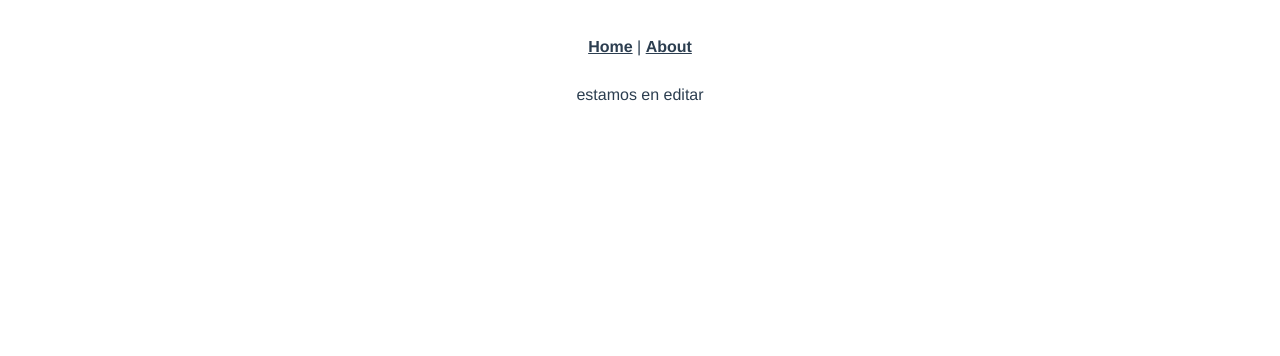
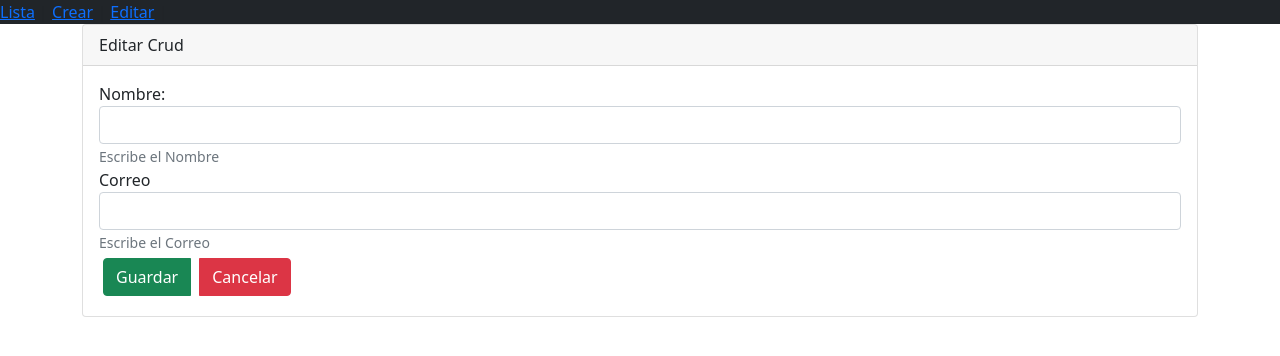
Before and after one commit to drokuas/crudPrueba, a Vue app: page /editar in a window 1280 px wide. Shown: the top 356 px of the page. Built offline with nearby package versions, Linux system fonts and the light colour scheme.

Commit message:
subir proyecto

```diff
--- a/public/index.html
+++ b/public/index.html
@@ -5,6 +5,7 @@
     <meta http-equiv="X-UA-Compatible" content="IE=edge">
     <meta name="viewport" content="width=device-width,initial-scale=1.0">
     <link rel="icon" href="<%= BASE_URL %>favicon.ico">
+    <link href="https://cdn.jsdelivr.net/npm/bootstrap@5.0.2/dist/css/bootstrap.min.css" rel="stylesheet" integrity="sha384-EVSTQN3/azprG1Anm3QDgpJLIm9Nao0Yz1ztcQTwFspd3yD65VohhpuuCOmLASjC" crossorigin="anonymous">
     <title><%= htmlWebpackPlugin.options.title %></title>
   </head>
   <body>
--- a/src/App.vue
+++ b/src/App.vue
@@ -1,12 +1,17 @@
 <template>
-  <nav>
-    <router-link to="/">Home</router-link> |
-    <router-link to="/about">About</router-link>
+  <nav class=" navbar-dark bg-dark">
+
+    <router-link to="/">Lista</router-link> |
+
+    <router-link to="/">Crear</router-link> |
+
+    <router-link to="/">Editar</router-link> |
+
   </nav>
   <router-view/>
 </template>
 
-<style>
+<!-- <style>
 #app {
   font-family: Avenir, Helvetica, Arial, sans-serif;
   -webkit-font-smoothing: antialiased;
@@ -27,4 +32,4 @@ nav a {
 nav a.router-link-exact-active {
   color: #42b983;
 }
-</style>
+</style> -->
--- a/src/components/Crear.vue
+++ /dev/null
@@ -1,14 +0,0 @@
-<template>
-    <div>
-        estamos en crear
-    </div>
-</template>
-
-<script>
-export default {
-  name: 'HelloWorld',
-  props: {
-    msg: String
-  }
-}
-</script>
--- /dev/null
+++ b/src/components/CrearCrud.vue
@@ -0,0 +1,61 @@
+<template>
+  <div class="container">
+      <div class="card">
+          <div class="card-header">
+              Crud
+          </div>
+          <div class="card-body">
+              <form v-on:submit.prevent="agregarRegistro">
+                  <div class="form-group">
+                      <label for="">Nombre: </label>
+                      <input type="text"
+                      class="form-control" name="nombre" v-model="registro.nombre" id="nombre" aria-describedby="helpId" placeholder="" required>
+                      <small id="helpId" class="form-text text-muted">Escribe el Nombre</small>
+                  </div>
+
+                  <div class="form-group">
+                      <label for="">Correo</label>
+                      <input type="email"
+                      class="form-control" name="correo" id="correo" v-model="registro.correo" aria-describedby="helpId" placeholder="" required>
+                      <small id="helpId" class="form-text text-muted">Escribe el Correo</small>
+                  </div>
+                  <div class="btn-group" role="group" aria-label="">
+                      <button type="submit" class="btn btn-primary m-1">Agregar</button>
+
+
+                      <router-link :to="{name:'listaCrud'}" class="btn btn-danger m-1" >Cancelar</router-link>
+                  </div>
+              </form>
+          </div>
+
+      </div>
+  </div>
+</template>
+
+
+<script>
+export default {
+  data(){
+      return{
+          registro:{}
+      }
+  },
+  methods:{
+      agregarRegistro(){
+          console.log(this.registro);
+      var datosEnviar = {nombre:this.registro.nombre,correo:this.registro.correo}
+          fetch('http://localhost/basecrud/?insertar=1',{
+              method:'POST',
+              body:JSON.stringify(datosEnviar)
+          })
+          .then(respuesta =>respuesta.json())
+          .then((datosRespuesta=>{
+              console.log(datosRespuesta);
+              window.location.href='lista'
+          }))
+
+      }
+  }
+}
+
+</script>
--- a/src/components/Editar.vue
+++ /dev/null
@@ -1,14 +0,0 @@
-<template>
-    <div>
-        estamos en editar
-    </div>
-</template>
-
-<script>
-export default {
-  name: 'HelloWorld',
-  props: {
-    msg: String
-  }
-}
-</script>
--- /dev/null
+++ b/src/components/EditarCrud.vue
@@ -0,0 +1,43 @@
+<template>
+  <div class="container">
+      <div class="card">
+          <div class="card-header">
+              Editar Crud
+          </div>
+          <div class="card-body">
+              <form v-on:submit.prevent="EditarRegistro">
+                  <div class="form-group">
+                      <label for="">Nombre: </label>
+                      <input type="text"
+                      class="form-control" name="nombre" v-model="registro.nombre" id="nombre" aria-describedby="helpId" placeholder="" required>
+                      <small id="helpId" class="form-text text-muted">Escribe el Nombre</small>
+                  </div>
+
+                  <div class="form-group">
+                      <label for="">Correo</label>
+                      <input type="email"
+                      class="form-control" name="correo" id="correo" v-model="registro.correo" aria-describedby="helpId" placeholder="" required>
+                      <small id="helpId" class="form-text text-muted">Escribe el Correo</small>
+                  </div>
+                  <div class="btn-group" role="group" aria-label="">
+                      <button type="submit" class="btn btn-success m-1">Guardar</button>
+
+
+                      <router-link :to="{name:'listaCrud'}" class="btn btn-danger m-1" >Cancelar</router-link>
+                  </div>
+              </form>
+          </div>
+
+      </div>
+  </div>
+</template>
+<script>
+export default {
+  data(){
+      return{
+          registro:{}
+      }
+  }
+}
+
+</script>
--- /dev/null
+++ b/src/components/ListaCrud.vue
@@ -0,0 +1,80 @@
+<template>
+    <div class="container">
+        <div class="card">
+            <div class="card-header">
+                Crud de Prueba
+            </div>
+            <div class="card-body">
+                <table class="table">
+                    <thead>
+                        <tr>
+                            <th>Id</th>
+                            <th>Nombre</th>
+                            <th>Correo</th>
+                            <th>Acciones</th>
+                        </tr>
+                    </thead>
+                    <tbody>
+                        <tr v-for="vista in crud" :key="vista.id">
+                            <td>{{ vista.id }}</td>
+                            <td>{{ vista.nombre }}</td>
+                            <td>{{ vista.correo }}</td>
+                            <td>
+                                <div class="btn-group" role="group" aria-label="">
+
+
+                                    <router-link :to="{ name: 'editarCrud', params: { id: vista.id } }" class="btn btn-warning m-1">Editar</router-link>
+
+
+                                    <button type="button" v-on:click="borrarRegistro(vista.id)" class="btn btn-danger m-1">Borrar</button>
+                                </div>
+                            </td>
+                        </tr>
+
+                    </tbody>
+                </table>
+            </div>
+        </div>
+    </div>
+</template>
+
+<script>
+export default {
+    data(){
+        return{
+            crud:[]
+        }
+    },
+    created:function(){
+        this.consultarEmpleados();
+    },
+    methods:{
+        consultarEmpleados(){
+            fetch('http://localhost/basecrud/')
+            .then(respuesta =>respuesta.json())
+            .then((datosRespuesta)=>{
+
+                console.log(datosRespuesta)
+                this.crud=[]
+                if(typeof datosRespuesta[0].success==='undefined')
+                {
+                    this.crud= datosRespuesta;
+                }
+            })
+            .catch(console.log)
+        },
+        borrarRegistro(id){
+            console.log(id)
+            fetch('http://localhost/basecrud/?borrar='+id)
+            .then(respuesta =>respuesta.json())
+            .then((datosRespuesta)=>{
+
+                console.log(datosRespuesta)
+                window.location.href="lista"
+            })
+            .catch(console.log)
+        }
+    }
+}
+
+</script>
--- a/src/components/Listar.vue
+++ /dev/null
@@ -1,14 +0,0 @@
-<template>
-    <div>
-        estamos en listar
-    </div>
-</template>
-
-<script>
-export default {
-  name: 'HelloWorld',
-  props: {
-    msg: String
-  }
-}
-</script>
--- a/src/router/index.js
+++ b/src/router/index.js
@@ -1,9 +1,8 @@
 import { createRouter, createWebHistory } from 'vue-router'
 import HomeView from '../views/HomeView.vue'
-
-import Crear from '../components/Crear.vue'
-import Editar from '../components/Editar.vue'
-import Listar from '../components/Listar.vue'
+import CrearCrud from '../components/CrearCrud.vue'
+import EditarCrud from '../components/EditarCrud.vue'
+import ListaCrud from '../components/ListaCrud.vue'
 
 const routes = [
   {
@@ -13,18 +12,18 @@ const routes = [
   },
   {
     path: '/crear',
-    name: 'Crear',
-    component: Crear
+    name: 'crearCrud',
+    component: CrearCrud
   },
   {
     path: '/editar',
-    name: 'Editar',
-    component: Editar
+    name: 'editarCrud',
+    component: EditarCrud
   },
   {
-    path: '/listar',
-    name: 'Listar',
-    component: Listar
+    path: '/lista',
+    name: 'listaCrud',
+    component: ListaCrud
   },
   {
     path: '/about',
```
